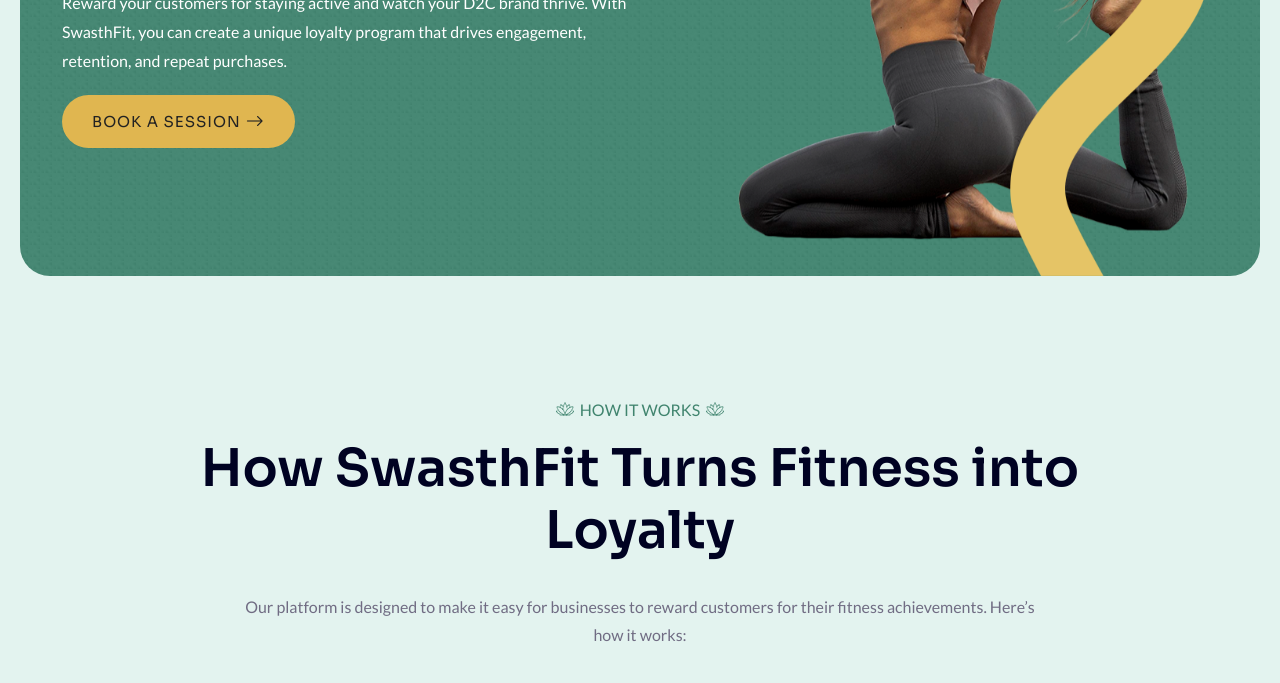
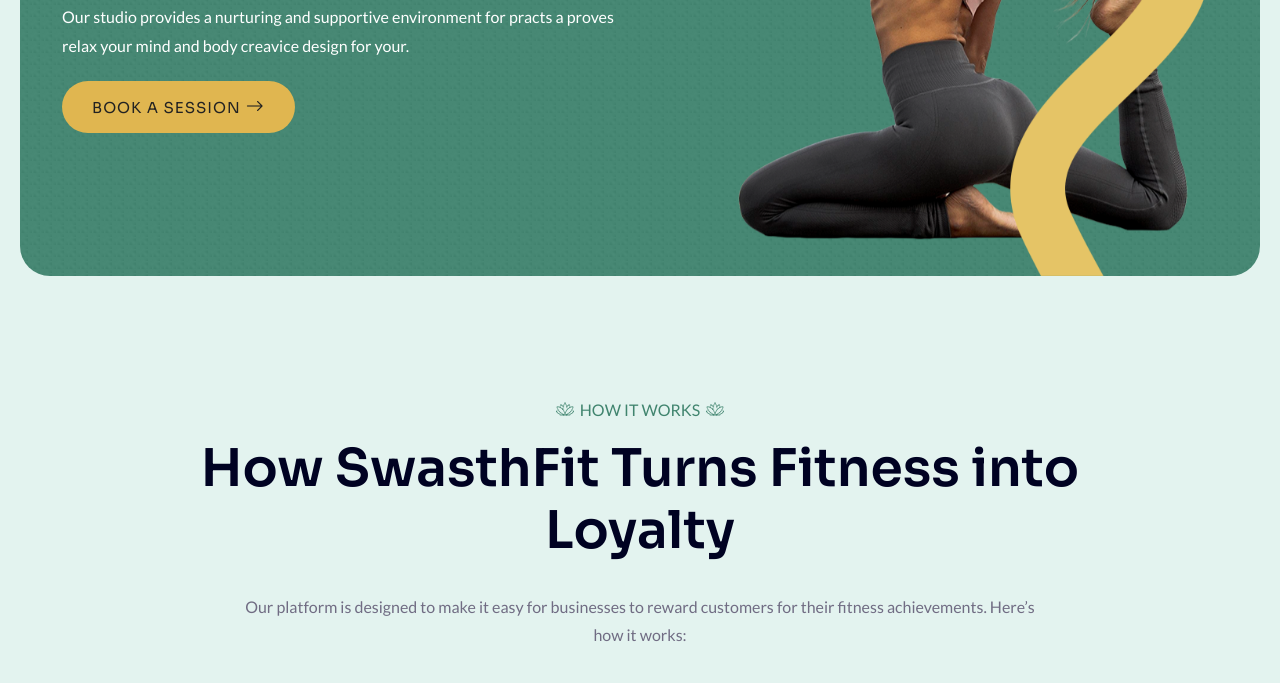
Before and after one commit to Shym20/yogar, a plain HTML site: page index-3.html in a window 1280 px wide. Shown: the part 417-1100 px from the top of the page. Drawn offline with nearby package versions, Linux system fonts and the light colour scheme; files whose address does not match are found by name.

Commit message:
second commit

```diff
--- a/index-3.html
+++ b/index-3.html
@@ -183,7 +183,7 @@
 							<div class="aon-bnrs2-left">
 								<span class="ao-baner2-label">Mind-Body-Soul Balance</span>
 								<h1 class="ao-baner2-title cursor-scale">Nourish the spirit, body, and mind</h1>
-								<p class="ao-baner2-text">Reward your customers for staying active and watch your D2C brand thrive. With SwasthFit, you can create a unique loyalty program that drives engagement, retention, and repeat purchases.</p>
+								<p class="ao-baner2-text">Our studio provides a nurturing and supportive environment for practs a proves relax your mind and body creavice design for your.</p>
 								<div class="ao-baner2-btn">
 									<a href="contact.html" class="site-button cursor-scale small">Book A Session <i class="bi bi-arrow-right"></i></a>
 								</div>
```
